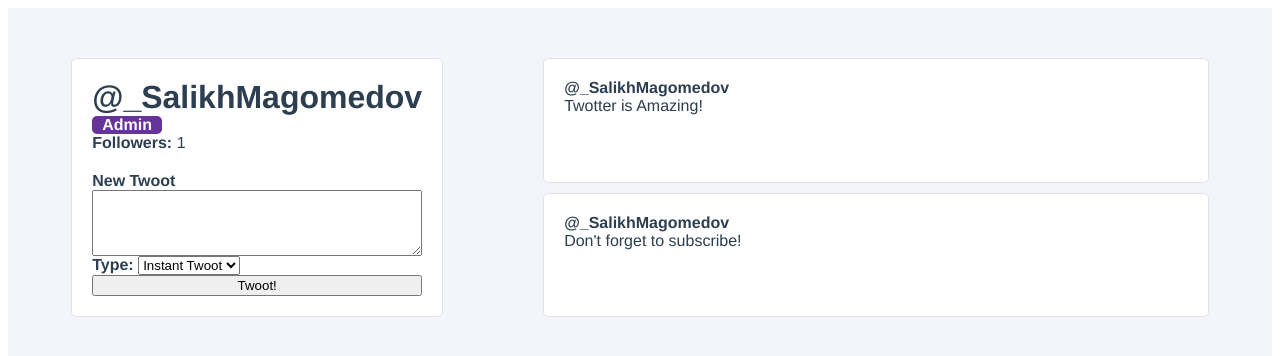
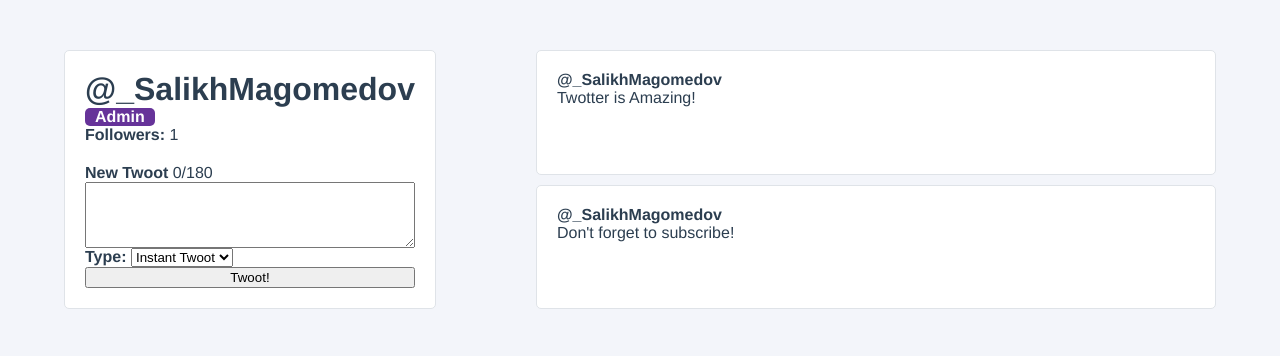
Before and after one commit to SalikhMagomedov/twotter, a Vue app: page / in a window 1280 px wide. Shown: the top 356 px of the page. Built offline with nearby package versions, Linux system fonts and the light colour scheme.

Commit message:
Dynamic Styling, SCSS and Global Styling

```diff
--- a/jsconfig.json
+++ b/jsconfig.json
@@ -1,5 +1,5 @@
 {
     "include": [
         "./src/**/*"
-    ]
+, "vue.config.js"    ]
 }
--- a/package.json
+++ b/package.json
@@ -9,6 +9,8 @@
   },
   "dependencies": {
     "core-js": "^3.6.5",
+    "node-sass": "^5.0.0",
+    "sass-loader": "^10.1.0",
     "vue": "^3.0.0"
   },
   "devDependencies": {
--- a/src/App.vue
+++ b/src/App.vue
@@ -13,7 +13,7 @@
 }
 </script>
 
-<style>
+<style lang="scss">
 #app {
   font-family: Avenir, Helvetica, Arial, sans-serif;
   -webkit-font-smoothing: antialiased;
--- a/src/components/TwootItem.vue
+++ b/src/components/TwootItem.vue
@@ -30,7 +30,7 @@
 }
 </script>
 
-<style>
+<style lang="scss" scoped>
 .twoot-item {
   padding: 20px;
   background-color: white;
@@ -39,13 +39,13 @@
   box-sizing: border-box;
   cursor: pointer;
   transition: all 0.25s ease;
-}
 
-.twoot-item:hover {
-  transform: scale(1.1, 1.1);
-}
+  &:hover {
+    transform: scale(1.1, 1.1);
+  }
 
-.twoot-item__user {
-  font-weight: bold;
+  .twoot-item__user {
+    font-weight: bold;
+  }
 }
 </style>
--- a/src/components/UserProfile.vue
+++ b/src/components/UserProfile.vue
@@ -8,8 +8,8 @@
       <div class="user-profile__follower_count">
         <strong>Followers: </strong> {{ followers }}
       </div>
-      <form class="user-profile__create-twoot" @submit.prevent="createNewTwoot">
-        <label for="newTwoot"><strong>New Twoot</strong></label>
+      <form class="user-profile__create-twoot" @submit.prevent="createNewTwoot" :class="{ '--exceeded': newTwootCharacterCount > 180 }">
+        <label for="newTwoot"><strong>New Twoot</strong> {{ newTwootCharacterCount }}/180</label>
         <textarea id="newTwoot" rows="4" v-model="newTwootContent"></textarea>
 
         <div class="user-profile__create-twoot-type">
@@ -74,8 +74,8 @@
     }
   },
   computed: {
-    fullName() {
-      return `${this.user.firstName} ${this.user.lastName}`
+    newTwootCharacterCount() {
+      return this.newTwootContent.length
     }
   },
   methods: {
@@ -101,13 +101,12 @@
 }
 </script>
 
-<style>
+<style lang="scss" scoped>
 .user-profile {
   display: grid;
   grid-template-columns: 1fr 3fr;
   grid-gap: 50px;
   padding: 50px 5%;
-}
 
   .user-profile__user-panel {
     display: flex;
@@ -117,6 +116,9 @@
     background-color: white;
     border-radius: 5px;
     border: 1px solid #dfe3e8;
+
+    h1 {
+      margin: 0;
     }
 
     .user-profile__admin-badge {
@@ -128,18 +130,27 @@
       font-weight: bold;
     }
 
-h1 {
-  margin: 0;
+    .user-profile__create-twoot {
+      padding-top: 20px;
+      display: flex;
+      flex-direction: column;
+
+      &.--exceeded {
+        color: red;
+        border-color: red;
+
+        button {
+          background-color: red;
+          border: none;
+          color: white;
+        }
+      }
+    }
   }
 
   .user-profile__twoots-wrapper {
     display: grid;
     grid-gap: 10px;
   }
-
-.user-profile__create-twoot {
-  padding-top: 20px;
-  display: flex;
-  flex-direction: column;
 }
 </style>
--- /dev/null
+++ b/src/styles/base.scss
@@ -0,0 +1,3 @@
+body {
+  margin: 0;
+}
--- /dev/null
+++ b/vue.config.js
@@ -0,0 +1,9 @@
+module.exports = {
+  css: {
+    loaderOptions: {
+      sass: {
+        additionalData: '@import "@/styles/base.scss";'
+      }
+    }
+  }
+}
```
Also changed, not shown: 1 other file (tests, documents, lock files or other folders). Lines whose indentation alone changed are shown as unchanged.
